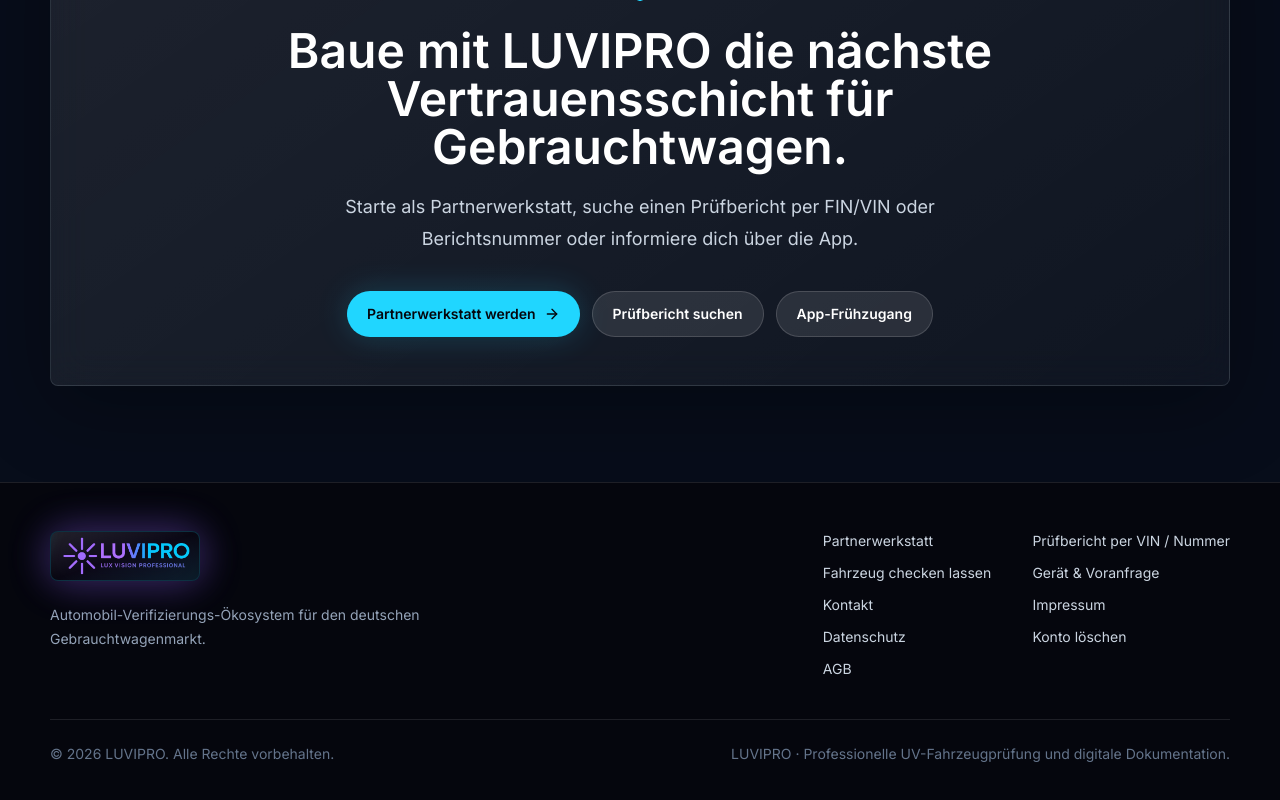
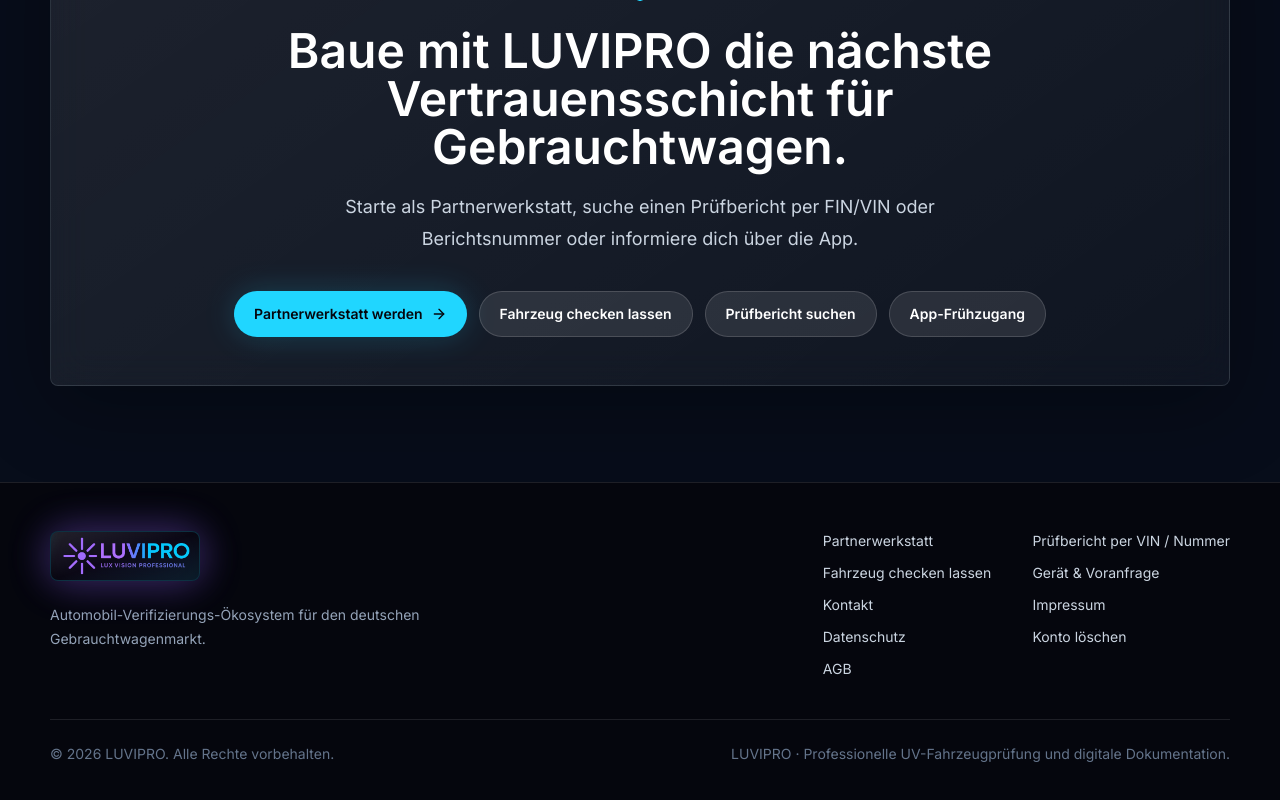
Before and after one commit to Diaa6969/luvipro-website, a Next.js app: page / in a window 1280 px wide. Shown: the part 7696-8496 px from the top of the page. Built offline with nearby package versions, Linux system fonts and the light colour scheme.

Commit message:
Link Fahrzeug checken lassen directly to workshop search and keep report search separate

```diff
--- a/src/components/sections/final-cta.tsx
+++ b/src/components/sections/final-cta.tsx
@@ -19,6 +19,9 @@
               <CtaLink href="/contact" className="gap-2">
                 Partnerwerkstatt werden <ArrowRight className="h-4 w-4" />
               </CtaLink>
+              <CtaLink href="/verify#partner-map" variant="secondary">
+                Fahrzeug checken lassen
+              </CtaLink>
               <CtaLink href="/reports" variant="secondary">
                 Prüfbericht suchen
               </CtaLink>
```
